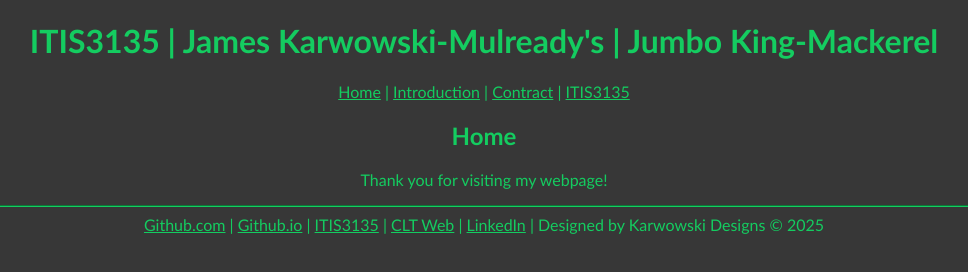
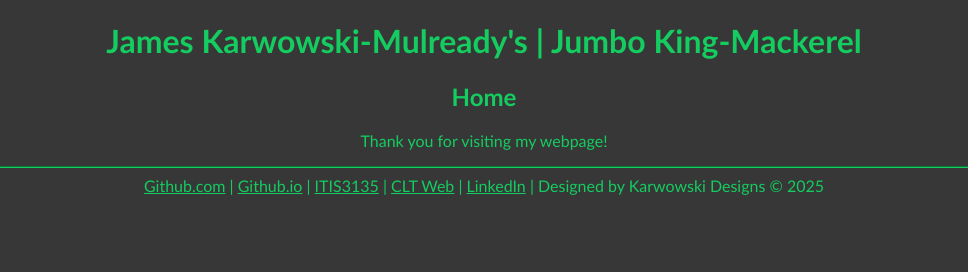
Before and after one commit to James-Karwowski/James-Karwowski.github.io, a plain HTML site: page index.html in a window 1280 px wide. Shown: the whole page, without its empty margins (156-1124 px from the left). Drawn offline with Linux system fonts and the light colour scheme.

Commit message:
Removed top Navigation bar, changed title.

```diff
--- a/index.html
+++ b/index.html
@@ -52,12 +52,11 @@
             }
         </style>
         <script src="https://lint.page/kit/4d0fe3.js" crossorigin="anonymous"></script>
-        <title>ITIS3135 | James Karwowski-Mulready | Jumbo King-Mackerel | Home</title>
+        <title>James Karwowski-Mulready | Jumbo King-Mackerel | Home</title>
     </head>
     <body>
         <header>
-            <h1>ITIS3135 | James Karwowski-Mulready's | Jumbo King-Mackerel</h1>
-            <nav><a href="./">Home</a> | <a href="./itis3135/introduction.html">Introduction</a> | <a href="./itis3135/contract.html">Contract</a> | <a href="./itis3135/index.html">ITIS3135</a></nav>
+            <h1>James Karwowski-Mulready's | Jumbo King-Mackerel</h1>
         </header>
         <main>
             <h2>Home</h2>
```
